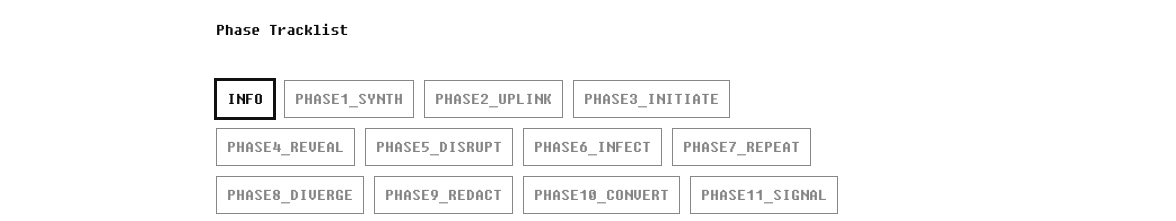
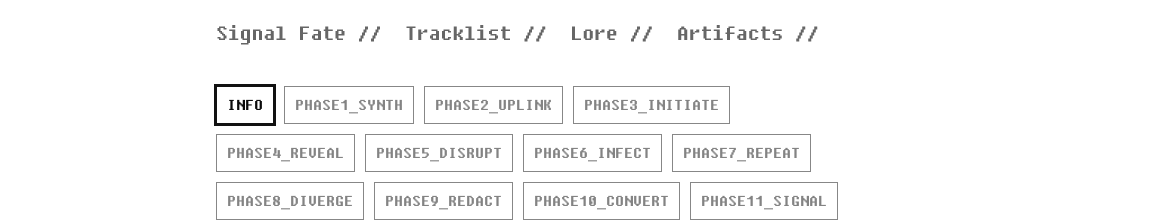
Before and after one commit to n0de21/track-site, a plain HTML site: page tracklist.html in a window 1280 px wide. Shown: the top 221 px of the page, 104-1280 px from the left. Drawn offline with Linux system fonts and the light colour scheme.

Commit message:
nav v0.2

```diff
--- a/style.css
+++ b/style.css
@@ -45,10 +45,30 @@
     height: auto;
   }
 
+  .nav {
+    grid-row: 1;
+    grid-column: 4 / 10;
+    padding-top: 20px;
+    font-size: 24px;
+    letter-spacing: -0.2px;
+  }
+
+  .nav a {
+    color: rgba(0, 0, 0, 0.6);
+    text-decoration: none;
+    margin-right: 12px;
+    transition: color 0.3s ease;
+  }
+
+  .nav a:hover
+  .nav a:active {
+    color: rgba(0, 0, 0, 1);
+  }
+
   .page-title {
     grid-row: 1;
     grid-column: 4 / 10;
-    padding-top: 20px;
+    padding-top: 100px;
     font-size: 18px;
     letter-spacing: -0.2px;
     white-space: nowrap;
--- a/tracklist.html
+++ b/tracklist.html
@@ -1,12 +1,11 @@
 <!DOCTYPE html>
 <html lang="en">
-
   <head>
     <meta charset="UTF-8" />
     <title>Phase Tracklist</title>
     <meta name="viewport" content="width=device-width, initial-scale=1" />
-  <link rel="stylesheet" href="style.css">
-  <link rel="icon" href="favicon.svg" type="image/x-icon">
+    <link rel="stylesheet" href="style.css" />
+    <link rel="icon" href="favicon.svg" type="image/x-icon" />
   </head>
 
   <body>
@@ -16,9 +15,27 @@
       </a>
     </div>
     <a href="lore.html" target="_self" class="side-left">← Lore</a>
-  <a href="https://n0de21.github.io/voting-site/" target="_self" class="side-right">Voting →</a>
+    <a
+      href="https://n0de21.github.io/voting-site/"
+      target="_self"
+      class="side-right"
+      >Voting →</a
+    >
 
-  <div class="page-title">Phase Tracklist</div>
+    <nav class="nav">
+      <a href="https://n0de21.github.io/voting-site/" target="_self"
+        >Signal Fate //</a
+      >
+      <a
+        href="https://n0de21.github.io/track-site/tracklist.html"
+        target="_self"
+        >Tracklist //
+      </a>
+      <a href="https://n0de21.github.io/lore-site/lore.html" target="_self"
+        >Lore //
+      </a>
+      <a href="#">Artifacts //</a>
+    </nav>
 
     <div class="input">
       <div class="button-container" id="buttons"></div>
@@ -137,6 +154,17 @@
       window.addEventListener("DOMContentLoaded", () => {
         createButtons();
       });
+
+      window.addEventListener("DOMContentLoaded", () => {
+        const links = document.querySelectorAll(".nav a");
+        links.forEach((link) => {
+          const linkPath = new URL(link.href).pathname;
+          if (window.location.pathname === linkPath) {
+            link.classList.add("active");
+          }
+        });
+      });
+
     </script>
 
     <div class="bottom-links">
@@ -145,9 +173,11 @@
       <a href="https://www.tiktok.com/@n0de21" target="_blank">TK</a>
       <a href="https://www.youtube.com/@n0de21sync" target="_blank">YT</a>
     </div>
-  <script defer src="https://static.cloudflareinsights.com/beacon.min.js"
-    data-cf-beacon='{"token": "11c560ed23354eaa947d04071870c871"}'></script>
+    <script
+      defer
+      src="https://static.cloudflareinsights.com/beacon.min.js"
+      data-cf-beacon='{"token": "11c560ed23354eaa947d04071870c871"}'
+    ></script>
     <!-- End Cloudflare Web Analytics -->
   </body>
-
 </html>
```
Lines whose indentation alone changed are shown as unchanged.
